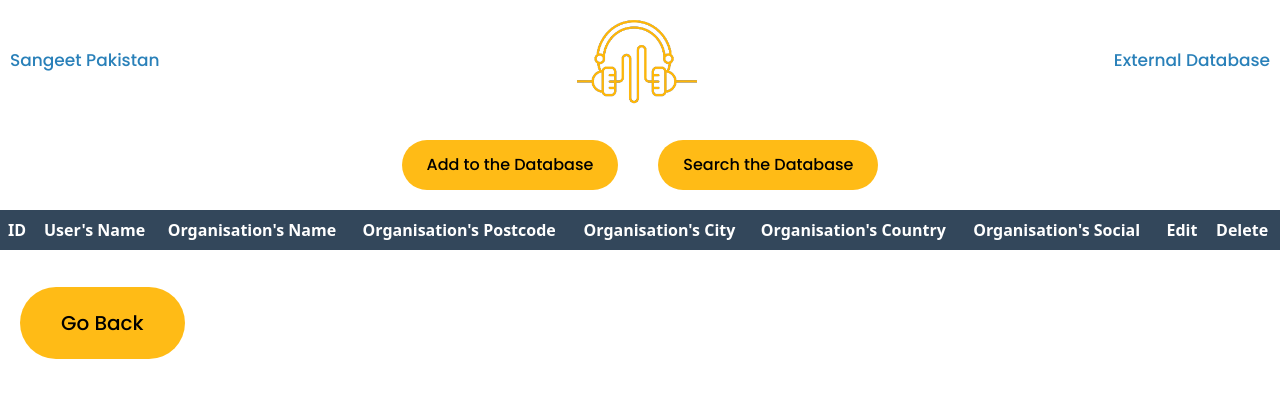
After one commit to onaib-faisal/Sangeet_Matchmaking_Web_App_Python, a Flask app: page /externalSearchResults in a window 1280 px wide. The commit adds this page. Shown: the top 398 px of the page. Run offline with Flask 3, Linux system fonts and the light colour scheme; data that the repository does not hold is empty.

Commit message:
2nd last option - external users - working

```diff
--- /dev/null
+++ b/WebProject2/Templates/externalSearchResults.html
@@ -0,0 +1,117 @@
+<!DOCTYPE html>
+<html lang="en-US" dir="ltr">
+
+<head>
+    <title>Sangeet Pakistan Search Results</title>
+
+    <link rel="stylesheet" crossorigin="anonymous"
+          href="https://cdn.jsdelivr.net/npm/bootstrap@5.0.2/dist/css/bootstrap.min.css">
+
+    <script crossorigin="anonymous"
+            src="https://cdn.jsdelivr.net/npm/bootstrap@5.0.2/dist/js/bootstrap.bundle.min.js">
+    </script>
+    <link href="https://fonts.googleapis.com/css2?family=Poppins:wght@400;500;700&display=swap" rel="stylesheet">
+    <style>
+        /* Custom CSS for the header */
+        .header {
+            display: flex;
+            justify-content: space-between;
+            align-items: center;
+            padding: 10px;
+        }
+
+            .header h1, h2 {
+                font-family: 'Poppins', sans-serif;
+                font-weight: 500;
+                font-size: 17px;
+                color: #2980B9;
+                margin: 0;
+            }
+
+        /* Custom CSS for the button styles */
+        .btn-custom {
+            background-color: #FFBB16;
+            color: #000;
+            font-family: 'Poppins', sans-serif;
+            font-weight: 500;
+            font-size: 20px;
+            padding: 20px 40px;
+            margin: 20px;
+            border-radius: 50px;
+        }
+
+        /* Custom CSS for the button styles 2 */
+        .btn-custom2 {
+            background-color: #FFBB16;
+            color: #000;
+            font-family: 'Poppins', sans-serif;
+            font-weight: 500;
+            font-size: 16px;
+            padding: 12px 24px;
+            margin: 20px;
+            border-radius: 30px;
+        }
+
+        /* Custom CSS for the table */
+        table, th, td {
+            background-color: #33475b;
+            border-color: #33475b;
+            color: #ffffff;
+        }
+    </style>
+</head>
+
+<body>
+    <!-- Header with logo, organization name, and page title -->
+    <div class="header">
+        <h1>Sangeet Pakistan</h1>
+        <img src="static/logo.png" width="120" height="100" alt="Sangeet Pakistan Logo">
+        <h2>External Database</h2>
+    </div>
+
+    <div class="button-container" style="display: flex; justify-content: center;">
+        <div class="addExternal-btn">
+            <a class="btn btn-custom2" href="addExternal">Add to the Database</a>
+        </div>
+        <div class="searchExternal-btn">
+            <a class="btn btn-custom2" href="searchExternal">Search the Database</a>
+        </div>
+    </div>
+
+    <table class="table">
+        <thead>
+            <tr>
+                <th scope="col">ID</th>
+                <th scope="col">User's Name</th>
+                <th scope="col">Organisation's Name</th>
+                <th scope="col">Organisation's Postcode</th>
+                <th scope="col">Organisation's City</th>
+                <th scope="col">Organisation's Country</th>
+                <th scope="col">Organisation's Social</th>
+                <th scope="col">Edit</th>
+                <th scope="col">Delete</th>
+            </tr>
+        </thead>
+        <tbody>
+            {% for external in results %}
+            <tr>
+                <td>{{ external.Id }}</td>
+                <td>{{ external.PersonName }}</td>
+                <td>{{ external.OrgName }}</td>
+                <td>{{ external.OrgPostcode }}</td>
+                <td>{{ external.OrgCity }}</td>
+                <td>{{ external.OrgCountry }}</td>
+                <td>{{ external.OrgSocial }}</td>
+                <td><a href='updateExternalLogin/{{ external.Id }}'>Edit</a></td>
+                <td><a href='deleteExternalLogin/{{ external.Id }}'>Delete</a></td>
+            </tr>
+            {% endfor %}
+        </tbody>
+    </table>
+
+    <div class="back-btn">
+        <a class="btn btn-custom" href="/admin">Go Back</a>
+    </div>
+
+</body>
+</html>
--- a/WebProject2/app.py
+++ b/WebProject2/app.py
@@ -461,6 +461,194 @@ def deleteSignUpRequest(Id):
     return redirect('/admin')
 
 
+# DROPDOWN OPTION 6 - EXTERNAL USERS TABLE
+# Route to fetch external users
+@app.route('/get_externals')
+def get_externals():
+    # Create an empty list to store external users
+    externals_list = []
+
+    # Establish database connection
+    conn = connection()
+
+    # Create a cursor object to execute SQL commands
+    cursor = conn.cursor()
+
+    # Execute SQL query to fetch all rows from dbo.ExternalUsers table
+    cursor.execute("SELECT * FROM dbo.Externals")
+
+    # Iterate through fetched rows and append them to the externals_list
+    for row in cursor.fetchall():
+        externals_list.append({
+            "Id": row[0],
+            "PersonName": row[1],
+            "OrgName": row[2],
+            "OrgPostcode": row[3],
+            "OrgCity": row[4],
+            "OrgCountry": row[5],
+            "OrgSocial": row[6]
+        })
+
+    # Close the database connection
+    conn.close()
+
+    # Return the externals_list as a JSON object
+    return jsonify(externals_list)
+
+# Route to add an external login record
+@app.route("/addExternal", methods=['GET', 'POST'])
+def addExternal():
+    # If the request is a GET request, render the 'addExternal.html' template
+    if request.method == 'GET':
+        return render_template("addExternal.html", external={})
+
+    # If the request is a POST request, add the external login record to the database
+    if request.method == 'POST':
+        # Get the form input values
+        PersonName = request.form["PersonName"]
+        OrgName = request.form["OrgName"]
+        OrgPostcode = request.form["OrgPostcode"]
+        OrgCity = request.form["OrgCity"]
+        OrgCountry = request.form["OrgCountry"]
+        OrgSocial = request.form["OrgSocial"]
+
+        # Establish database connection
+        conn = connection()
+        cursor = conn.cursor()
+
+        # Execute SQL query to insert the external login record into the dbo.Externals table
+        cursor.execute("""INSERT INTO dbo.Externals (PersonName, OrgName, OrgPostcode, OrgCity, OrgCountry, OrgSocial) VALUES (?, ?, ?, ?, ?, ?)""", PersonName, OrgName, OrgPostcode, OrgCity, OrgCountry, OrgSocial)
+
+        # Commit the changes and close the database connection
+        conn.commit()
+        conn.close()
+
+        # Redirect the user to the '/admin' route
+        return redirect('/admin')
+
+
+# Route to update an external login record
+@app.route('/updateExternal/<int:Id>', methods=['GET', 'POST'])
+def updateExternal(Id):
+    cr = []
+    conn = connection()
+    cursor = conn.cursor()
+
+    # If the request is a GET request, fetch the external login record and render the 'addExternal.html' template
+    if request.method == 'GET':
+        cursor.execute("SELECT * FROM dbo.Externals WHERE Id = ?", Id)
+        for row in cursor.fetchall():
+            cr.append({"Id": row[0], "PersonName": row[1], "OrgName": row[2], "OrgPostcode": row[3], "OrgCity": row[4], "OrgCountry": row[5], "OrgSocial": row[6]})
+        conn.close()
+        return render_template("addExternal.html", external=cr[0])
+
+    # If the request is a POST request, update the external login record in the database
+    if request.method == 'POST':
+        # Get the form input values
+        PersonName = request.form["PersonName"]
+        OrgName = request.form["OrgName"]
+        OrgPostcode = request.form["OrgPostcode"]
+        OrgCity = request.form["OrgCity"]
+        OrgCountry = request.form["OrgCountry"]
+        OrgSocial = request.form["OrgSocial"]
+
+        # Execute SQL query to update the external login record in the dbo.Externals table
+        cursor.execute("UPDATE dbo.Externals SET PersonName = ?, OrgName = ?, OrgPostcode = ?, OrgCity = ?, OrgCountry = ?, OrgSocial = ? WHERE Id = ?", PersonName, OrgName, OrgPostcode, OrgCity, OrgCountry, OrgSocial, Id)
+
+        # Commit the changes and close the database connection
+        conn.commit()
+        conn.close()
+
+        # Redirect the user to the '/admin' route
+        return redirect('/admin')
+
+
+# Route to search for external login records
+@app.route("/searchExternal", methods=['GET', 'POST'])
+def searchExternal():
+    # If the request is a GET request, render the 'externalSearch.html' template
+        if request.method == 'GET':
+            return render_template("externalSearch.html", external={})
+
+# Route to display search results for external login records
+@app.route('/externalSearchResults', methods=['GET', 'POST'])
+def externalSearchResults():
+    # Get the search filter values from the request arguments
+    searchFilters = {
+        'Id': request.args.get('Id'),
+        'PersonName': request.args.get('PersonName'),
+        'OrgName': request.args.get('OrgName'),
+        'OrgPostcode': request.args.get('OrgPostcode'),
+        'OrgCity': request.args.get('OrgCity'),
+        'OrgCountry': request.args.get('OrgCountry'),
+        'OrgSocial': request.args.get('OrgSocial'),
+    }
+
+    # Call the 'external_search' function with the search filters and store the results
+    searchResults = external_search(searchFilters)
+
+    # Render the 'externalSearchResults.html' template with the search results
+    return render_template('externalSearchResults.html', results=searchResults)
+
+# Function to search for external login records based on the provided filters
+def external_search(filters):
+    query = "SELECT * FROM dbo.Externals"
+    conditions = []
+
+    # Add conditions to the SQL query based on the provided filters
+    if filters['Id']:
+        conditions.append("Id LIKE '%{}%'".format(filters['Id']))
+    if filters['PersonName']:
+        conditions.append("PersonName LIKE '%{}%'".format(filters['PersonName']))
+    if filters['OrgName']:
+        conditions.append("OrgName LIKE '%{}%'".format(filters['OrgName']))
+    if filters['OrgPostcode']:
+        conditions.append("OrgPostcode LIKE '%{}%'".format(filters['OrgPostcode']))
+    if filters['OrgCity']:
+        conditions.append("OrgCity LIKE '%{}%'".format(filters['OrgCity']))
+    if filters['OrgCountry']:
+        conditions.append("OrgCountry LIKE '%{}%'".format(filters['OrgCountry']))
+    if filters['OrgSocial']:
+        conditions.append("OrgSocial LIKE '%{}%'".format(filters['OrgSocial']))
+
+    # If there are any conditions, add them to the query
+    if conditions:
+        query += " WHERE " + " AND ".join(conditions)
+
+    # Establish database connection
+    conn = connection()
+    cursor = conn.cursor()
+
+    # Execute the SQL query and fetch the results
+    cursor.execute(query)
+    external_list = []
+    for row in cursor.fetchall():
+        external_list.append({"Id": row[0], "PersonName": row[1], "OrgName": row[2], "OrgPostcode": row[3], "OrgCity": row[4], "OrgCountry": row[5], "OrgSocial": row[6]})
+
+    # Close the database connection
+    conn.close()
+
+    # Return the list of external login records
+    return external_list
+
+# Route to delete an external login record
+@app.route('/deleteExternal/<int:Id>')
+def deleteExternal(Id):
+    # Establish database connection
+    conn = connection()
+    cursor = conn.cursor()
+
+    # Execute SQL query to delete the external login record from the dbo.Externals table
+    cursor.execute("DELETE FROM dbo.Externals WHERE Id = ?", Id)
+
+    # Commit the changes and close the database connection
+    conn.commit()
+    conn.close()
+
+    # Redirect the user to the '/admin' route
+    return redirect('/admin')
+
+
 @app.route('/singerslist')
 def singerslist():
     candidates_list = []
```
Also changed, not shown: WebProject2/Templates/addExternal.html (added, +60 -0 lines), WebProject2/Templates/admin.html (+80 -0 lines), WebProject2/Templates/externalSearch.html (added, +50 -0 lines), 1 other file.
